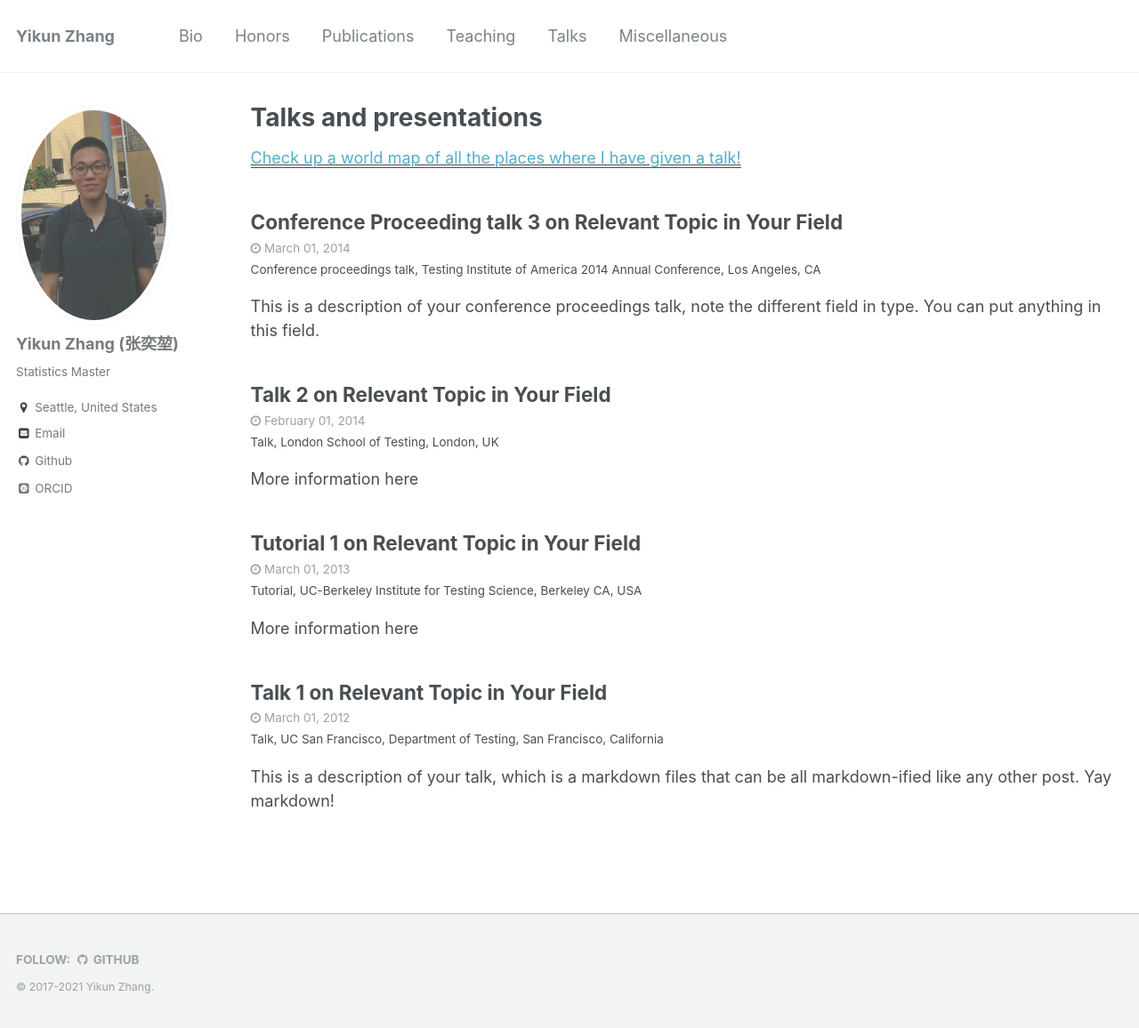
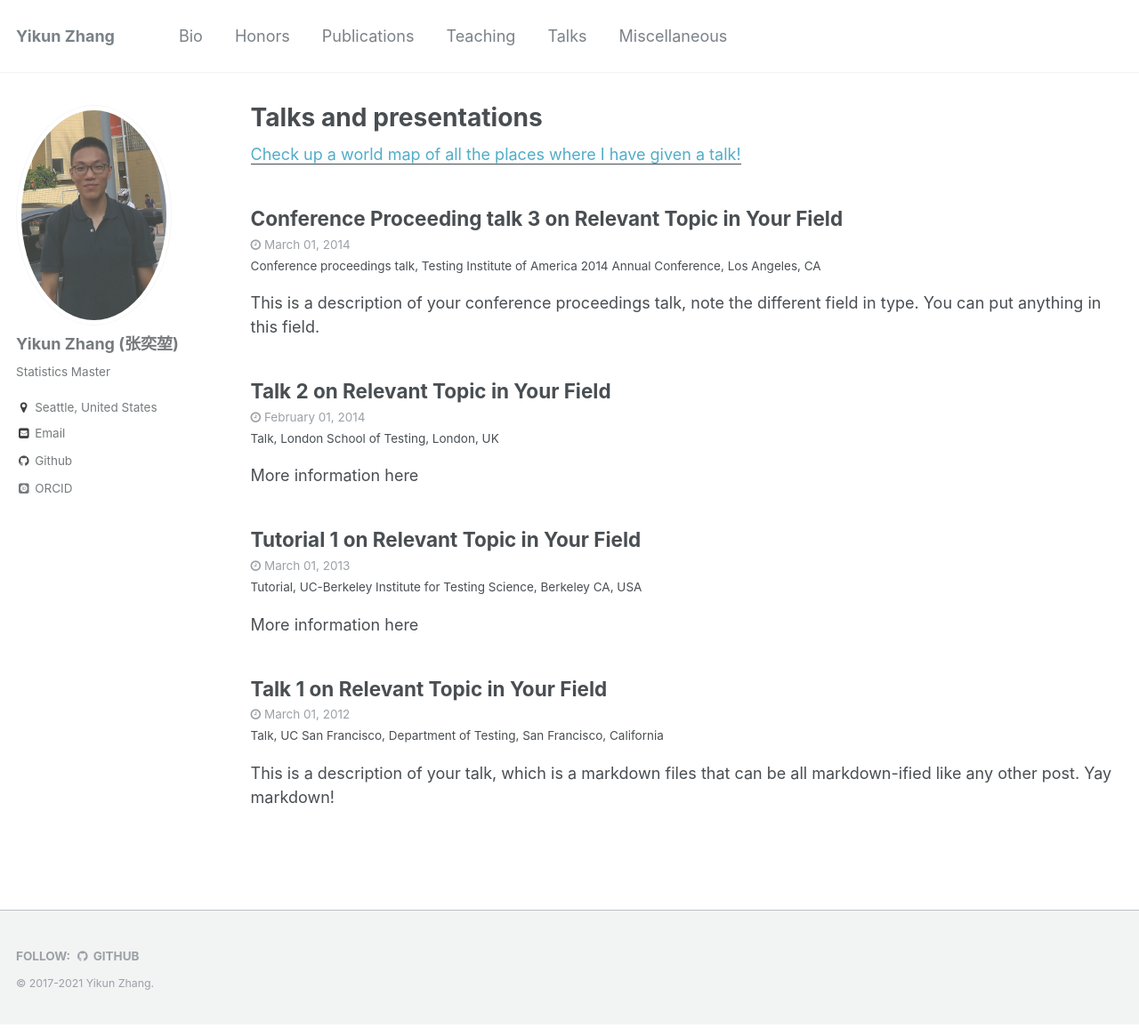
Before and after one commit to zhangyk8/zhangyk8.github.io, a Jekyll site: the page built from _pages/talks.html, in a window 1280 px wide and 1156 px high. Shown: the whole window at 89% size. Built offline with Jekyll 4.4.1, drawn with Linux system fonts in a browser that asks for light colours; some web fonts are replaced.

Commit message:
Update talks.html

```diff
--- a/_pages/talks.html
+++ b/_pages/talks.html
@@ -5,7 +5,7 @@
 author_profile: true
 ---
 
-<p style="text-decoration:underline;"><u style="color: #52adc8"><a href="/talkmap.html">Check up a world map of all the places where I have given a talk!</a></u></p>
+<u style="color: #52adc8"><a href="/talkmap.html">Check up a world map of all the places where I have given a talk!</a></u>
 
 {% for post in site.talks reversed %}
   {% include archive-single-talk.html %}
```
